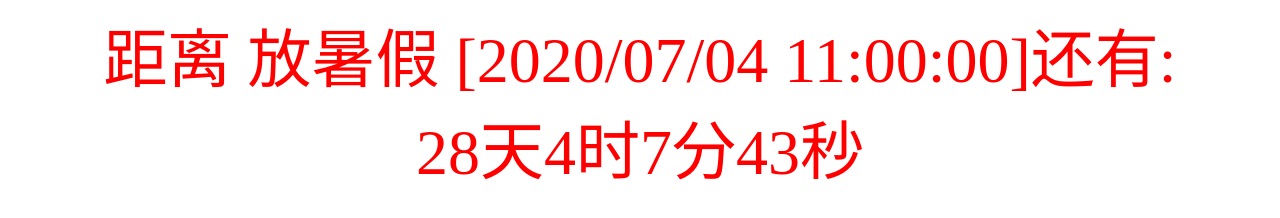
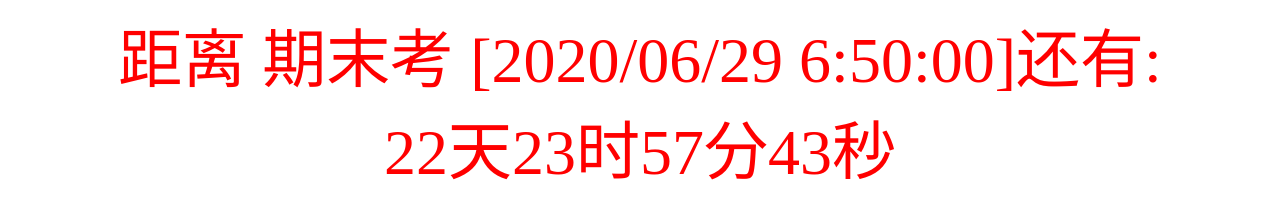
Before and after one commit to YSC-hain/YSC-hain.github.io, a plain HTML site: page CountDown.html in a window 1280 px wide. Drawn offline with Linux system fonts and the light colour scheme.

Commit message:
Update CountDown.html
规范时间格式

```diff
--- a/CountDown.html
+++ b/CountDown.html
@@ -3,11 +3,16 @@
 	<meta charset="UTF-8">
 	<title>倒计时</title>
 	<script type="text/javascript">
+		function tStr(str) {
+			var time=Math.floor(str);
+			if(time < 10) return "0"+time;
+			else return time;
+		}
 		function countTime() {
 			//消息
-			var thing = "放暑假";
+			var thing = "期末考";
 			//截止时间
-			var str="2020/07/04 11:00:00";
+			var str="2020/06/29 6:50:00";
 			//时间差
 			var nowDate = new Date();
 			var endDate = new Date(str);
@@ -16,7 +21,7 @@
 			var d,h,m,s;
 			if (leftTime>=0) {
 				//将倒计时赋值到div中
-				document.getElementById("time").innerHTML = "距离 " + thing + " ["+str+"]还有:<br>" + Math.floor(leftTime/1000/60/60/24) + "天" + Math.floor(leftTime/1000/60/60%24) + "时" + Math.floor(leftTime/1000/60%60) + "分" + Math.floor(leftTime/1000%60) + "秒";
+				document.getElementById("time").innerHTML = "距离 " + thing + " ["+str+"]还有:<br>" + Math.floor(leftTime/1000/60/60/24) + "天" + tStr(leftTime/1000/60/60%24) + "时" + tStr(leftTime/1000/60%60) + "分" + tStr(leftTime/1000%60) + "秒";
 				setTimeout(countTime, 1000);
 			}else{
 				document.getElementById("time").innerHTML = "倒计时已结束";
```
